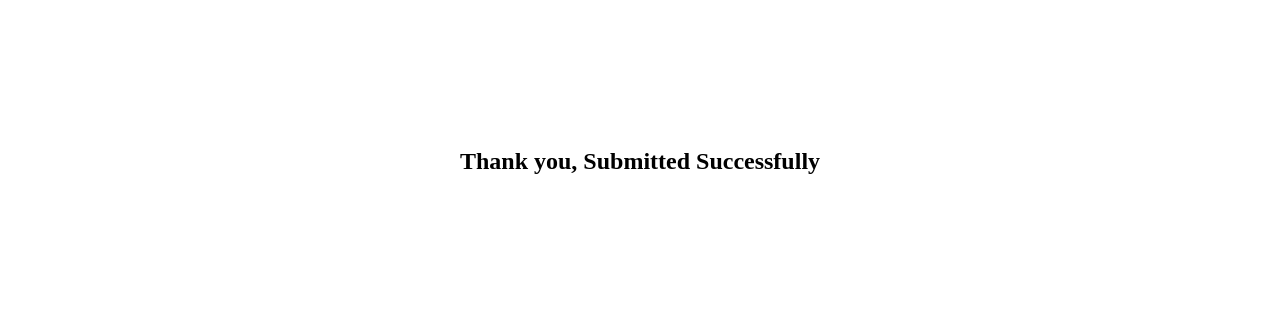
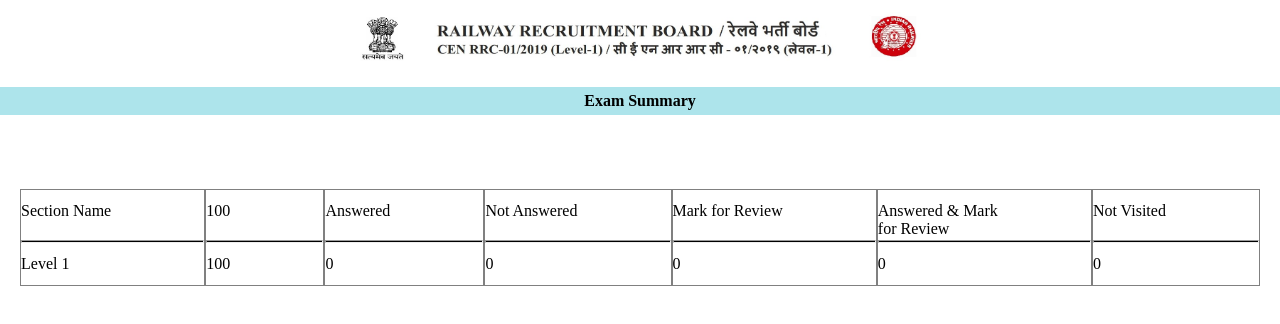
Before and after one commit to yashraj695/test-simulator, a React (Create React App) app: page /endpage in a window 1280 px wide. Shown: the top 324 px of the page. Built offline with nearby package versions, Linux system fonts and the light colour scheme.

Commit message:
deploy my app to gh pages

```diff
--- a/src/Details.js
+++ b/src/Details.js
@@ -1,6 +1,13 @@
 import React from "react";
 import './Details.css'
 
+export const qusData={
+  vi:0,
+  mri:0,
+  mi:0,
+  ri:0,
+  nvi:0
+};
 const Hexagon =({no})=>{
   const stl={
        backgroundImage:"linear-gradient(#68E131,#68E131, #6ABB46, #327812)",
@@ -23,6 +30,11 @@
      if(answer[i].opt!=0 && answer[i].review==true)mr++;
      if(answer[i].visited==false)nv++;
     }
+    qusData.vi=v;
+    qusData.ri=r;
+    qusData.mi=m;
+    qusData.mri=mr;
+    qusData.nvi=nv;
 
 
    const insBox={
--- /dev/null
+++ b/src/EndingPage.css
@@ -0,0 +1,12 @@
+.grid-container{
+    display: grid;
+    padding:10px 20px;
+    margin-top: 5%;
+    grid-template-columns: auto auto auto auto auto auto auto;
+}
+hr{
+    margin-top: 20px;
+}
+.grid-item {
+    border: 1px solid grey;
+}
--- a/src/EndingPage.js
+++ b/src/EndingPage.js
@@ -1,15 +1,56 @@
 import React from "react";
-
+import Navbar from "./Navbar";
+import './EndingPage.css'
+import { qusData } from "./Details";
 const EndPage=()=>{
     const endpg={
         height:'100vh',
         width:'100vw',
         display:'flex',
-        justifyContent:'center',
-        paddingTop: '10%',
     }
-    return <div style={endpg}>
-              <h2 >Thank you, Submitted Successfully</h2>
+    return  <div >
+        <Navbar/>
+              <h4 style={{padding:5, backgroundColor:'#ADE4EB'}}><center> Exam Summary</center></h4>
+              <div class="grid-container">
+                    <div class="grid-item">
+                        <p className="bgblue">Section Name</p>
+                        <hr/>
+                        <p>Level 1</p>
+                    </div>
+                    <div class="grid-item">
+                        <p className="bgblue">100</p>
+                        <hr/>
+                        <p>100</p>
+                    </div>
+                    <div class="grid-item">
+                        <p className="bgblue">Answered</p>
+                        <hr/>
+                        <p>{qusData.mi}</p>
+                    </div>
+                    <div class="grid-item">
+                        <p className="bgblue">Not Answered</p>
+                        <hr/>
+                       <p>{qusData.nvi+qusData.ri}</p>
+                    </div>
+                    <div class="grid-item">
+                        <p className="bgblue">Mark for Review</p>
+                        <hr/>
+
+                        <p>{qusData.ri}</p>
+
+                    </div>
+                    <div class="grid-item">
+                        <p className="bgblue">Answered & Mark <br/> for Review</p>
+                        <hr style={{marginTop:-10}}/>
+
+                        <p>{qusData.mri}</p>
+                    </div>
+                    <div class="grid-item">
+                        <p className="bgblue">Not Visited</p>
+                        <hr/>
+                        <p>{qusData.nvi}</p>
+                    </div>
+                 </div>
           </div>
 }
 export default EndPage;
--- a/src/QuestionSection.js
+++ b/src/QuestionSection.js
@@ -20,6 +20,8 @@
 const roll =ctxt.state.roll;
 const name=ctxt.state.name.toUpperCase();
 const imgurl = ctxt.state.url;
+const imgurl2 = ctxt.state.url2;
+
 
 let a =new Array();
 for(let i=0;i<100;i++)a.push({opt:0,visited:false,review:false});
@@ -118,8 +120,11 @@
                                          {/* Second Section */}
         <div className="marks">
             <div className="imageBox">
+            <img style={{width :'80px',marginRight: 15 ,height :'80px'}}
+             src={imgurl} alt="image" />
+
             <img style={{width :'80px',marginRight: 5 ,height :'80px'}}
-             src={imgurl} alt="image" />
+             src={imgurl2} alt="image" />
 
             </div>
             <h3 style={{margin:0,borderLeft:'1px solid black'}}> <center>{roll}</center>  </h3>
--- a/src/Secrets.js
+++ b/src/Secrets.js
@@ -1,4 +1,3 @@
-import { HideImage } from "@mui/icons-material";
 import React,{useContext} from "react";
 import { Link } from "react-router-dom";
 import dataContext from "./contextApi/dataContext";
@@ -36,6 +35,15 @@
      }}
     type={Text}/>
 
+    <p style={{display:'flex',padding:5,justifyContent:'space-between'}}>image2</p>
+    <input
+    onChange={(e)=>{
+        let temp = context.state;
+        temp.url2=e.target.value;
+        context.setState(temp);
+     }}
+    type={Text}/>
+
     <p style={{display:'flex',padding:5,justifyContent:'space-between'}}>System No </p>
     <input
     onChange={(e)=>{
--- a/src/contextApi/dataState.js
+++ b/src/contextApi/dataState.js
@@ -6,7 +6,9 @@
          "name":"Roshan Kumar",
          "roll" : 2021457896354,
          "sysno":"C005",
-         "url":"https://encrypted-tbn0.gstatic.com/images?q=tbn:ANd9GcSeUGzSUbfQVEgY4TH7CZEl14ED8WXrixgU9A&usqp=CAU"
+         "url":"https://encrypted-tbn0.gstatic.com/images?q=tbn:ANd9GcSeUGzSUbfQVEgY4TH7CZEl14ED8WXrixgU9A&usqp=CAU",
+         "url2":"https://encrypted-tbn0.gstatic.com/images?q=tbn:ANd9GcSeUGzSUbfQVEgY4TH7CZEl14ED8WXrixgU9A&usqp=CAU"
+
     });
 
     return(
--- a/src/questions.css
+++ b/src/questions.css
@@ -22,7 +22,7 @@
 .imageBox{
     display: flex;
     border-left: 1px solid black;
-    padding: 10px 30px;
+    padding: 10px 40px;
 }
 .dropdown{
     width: 90px;
```
